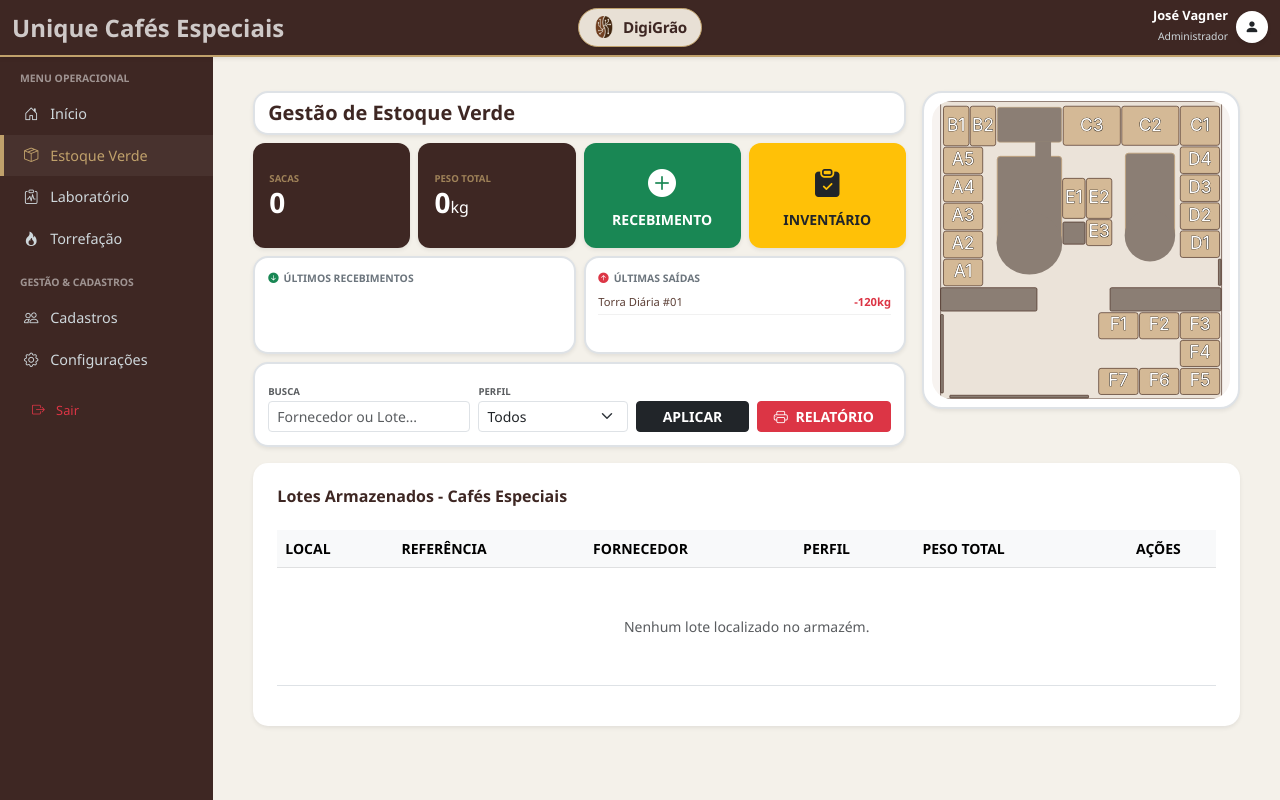
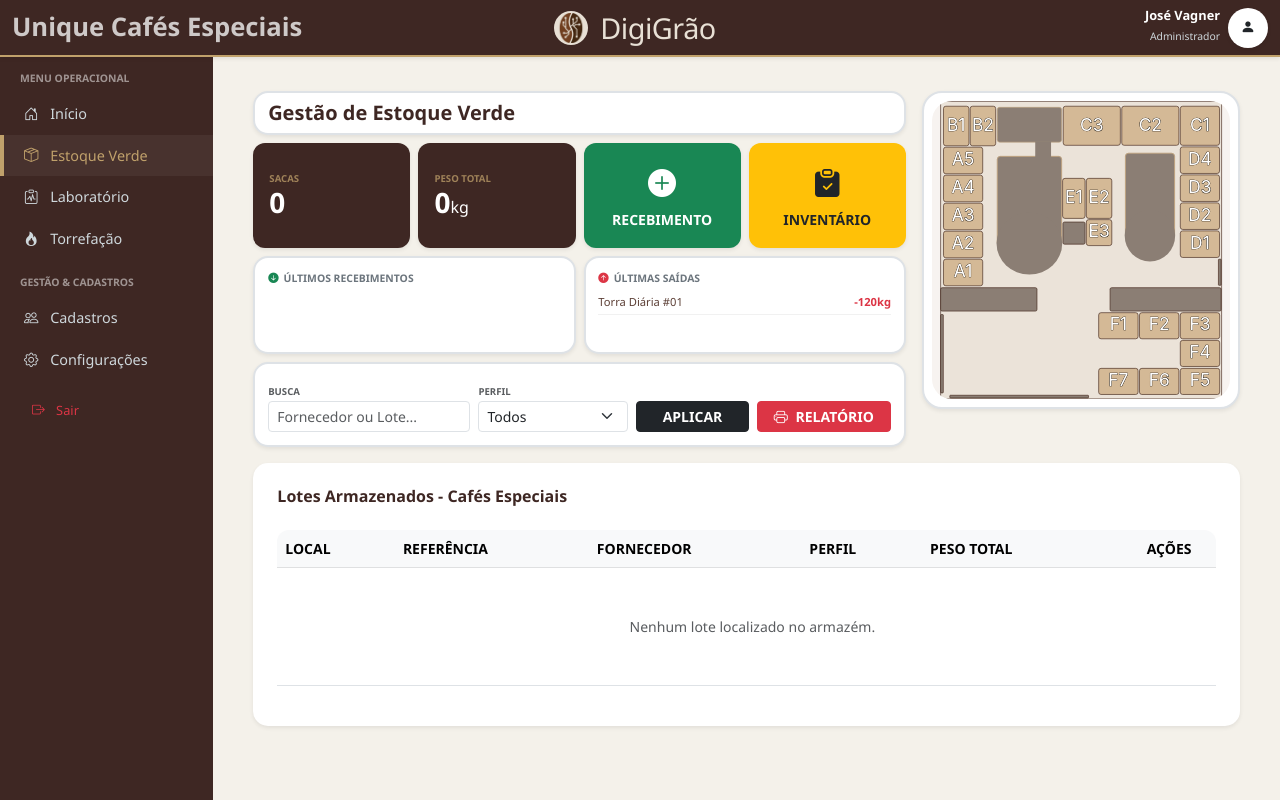
Before and after one commit to JoseVagnerPJ/CoffeeSystem, a Laravel app: page /green-coffee in a window 1280 px wide. Run offline with Laravel 8, Linux system fonts and the light colour scheme; the visitor is signed in with stand-in values (Sample User, id 1); data comes from the database, SQL or seed files in the repository; data that the repository does not hold is empty; some libraries are stand-ins or nearby versions.

Commit message:
pequeno ajuste

```diff
--- a/resources/views/green-coffee/index.blade.php
+++ b/resources/views/green-coffee/index.blade.php
@@ -169,7 +169,7 @@
         </div>
     </div>
 
-    {{-- TABELA DE LOTES GERAL --}}
+    {{-- TABELA DE LOTES GERAL (REGRAS GLOBAIS DO APP.BLADE APLICADAS) --}}
     <div id="printable-table" class="card shadow-sm border-0 p-4 mt-2" style="border-radius: 15px;">
         <h5 class="fw-bold mb-4" style="color: var(--coffee-brown); font-size: 1rem;">Lotes Armazenados - Cafés Especiais</h5>
         <div class="table-responsive">
--- a/resources/views/laboratory/index.blade.php
+++ b/resources/views/laboratory/index.blade.php
@@ -76,7 +76,7 @@
 
     /* --- TABELAS --- */
     .table-responsive-custom { width: 100%; overflow-x: auto; border-radius: 12px; }
-    .inner-table { min-width: 1000px; table-layout: fixed; border-collapse: separate; border-spacing: 0 5px; }
+    .inner-table { min-width: 950px; table-layout: fixed; border-collapse: separate; border-spacing: 0 5px; }
     .inner-table th { padding: 12px 10px; background: #f8f9fa; border-bottom: 2px solid #dee2e6; }
     .inner-table td { padding: 15px 10px; vertical-align: middle; }
 
@@ -207,7 +207,9 @@
                         <td class="text-muted small">#{{ $session->id }}</td>
                         <td class="fw-bold">{{ $session->title }}</td>
                         <td class="text-center fw-bold text-dark">{{ $session->items_count }}</td>
-                        <td class="text-center">{{ $session->participants_count }}</td>
+                        <td class="text-center fw-bold {{ $session->status == 'aberto' ? 'text-success' : '' }}">
+                            {{ $session->status == 'aberto' ? '-' : $session->participants_count }}
+                        </td>
                         <td class="small">{{ date('d/m/Y H:i', strtotime($session->started_at ?? $session->created_at)) }}</td>
                         <td><span class="badge {{ $session->status == 'finalizado' ? 'bg-danger-subtle text-danger' : 'bg-success-subtle text-success' }} fw-bold" style="font-size: 0.6rem;">{{ strtoupper($session->status) }}</span></td>
                         <td class="text-center no-print">
--- a/resources/views/layouts/app.blade.php
+++ b/resources/views/layouts/app.blade.php
@@ -18,60 +18,81 @@
 
     <style>
         :root {
-            --coffee-brown: #3e2723; --coffee-gold: #c0a16b;
-            --coffee-cream: #f4f1ea; --coffee-text: #5d4037;
+            --coffee-brown: #3e2723;
+            --coffee-gold: #c0a16b;
+            --coffee-cream: #f4f1ea;
+            --coffee-text: #5d4037;
             --coffee-white: #ffffff;
             --coffee-gold-light: #e8e0d5;
         }
         body { background-color: var(--coffee-cream); color: var(--coffee-text); font-family: 'Segoe UI', sans-serif; }
 
-        /* Ajuste de Altura: 55px para uma barra mais elegante */
+        /* --- NAVBAR TOP --- */
         .navbar-top { background-color: var(--coffee-brown); border-bottom: 2px solid var(--coffee-gold); min-height: 55px; }
         .sidebar { position: fixed; top: 55px; bottom: 0; left: 0; z-index: 1000; background-color: var(--coffee-brown); padding: 0; }
 
         .nav-link { color: #cfd8dc; padding: 10px 20px; transition: 0.3s; border-left: 4px solid transparent; text-decoration: none; display: block; font-size: 0.9rem; }
         .nav-link:hover, .nav-link.active { color: var(--coffee-gold); background-color: rgba(255,255,255,0.05); border-left: 4px solid var(--coffee-gold); }
 
-        /* Margem do conteúdo ajustada para a nova altura */
         .main-content { margin-top: 75px; padding-bottom: 40px; }
 
-        /* Logo da Unidade Reduzida */
-        .unit-logo-nav {
-            height: 30px;
-            width: 30px;
-            object-fit: cover;
-            border-radius: 4px;
-            border: 1px solid rgba(255,255,255,0.2);
-            background-color: white;
-            margin-right: 8px;
+        /* --- BRANDING / LOGO AJUSTADA CONFORME SOLICITADO --- */
+        .brand-center-pill {
+            background-color: transparent; /* Fundo removido de tudo */
+            padding: 3px 15px 3px 5px;
+            border-radius: 25px;
+            border: none; /* Borda removida */
+            display: flex;
+            align-items: center;
+            box-shadow: none; /* Sombra removida */
         }
 
-        /* Logo do Sistema e Cápsula Central Reduzidas */
-        .system-logo-central { height: 22px; width: auto; margin-right: 8px; }
-
-        .brand-center-pill {
-            background-color: var(--coffee-gold-light);
-            padding: 2px 14px;
-            border-radius: 20px;
-            border: 1px solid var(--coffee-gold);
-            box-shadow: 0 1px 3px rgba(0,0,0,0.1);
+        /* O fundo claro agora fica APENAS no círculo da logo */
+        .logo-bg-circle {
+            background-color: var(--coffee-gold-light); /* Cor bege aplicada aqui */
+            width: 34px;
+            height: 34px;
+            display: flex;
+            align-items: center;
+            justify-content: center;
+            border-radius: 50%;
+            margin-right: 12px;
         }
 
-        .brand-center-pill .navbar-brand {
-            color: var(--coffee-brown) !important;
-            font-size: 0.95rem; /* Nome menor para ser mais discreto */
+        .system-logo-central { height: 30px; width: auto; }
+
+        .brand-text-style {
+            color: var(--coffee-gold-light) !important; /* Texto agora tem a cor do fundo antigo */
+            font-weight: 500;
+            font-size: 1.8rem; /* Aumentado levemente para destaque */
+            letter-spacing: -0.5px;
+            text-decoration: none;
         }
 
-        /* Avatar do Usuário Reduzido */
-        .user-avatar-nav { width: 32px; height: 32px; }
+        /* --- RESPONSIVIDADE GLOBAL PARA TABELAS (NOTEBOOKS) --- */
+        .table-responsive {
+            overflow-x: auto !important;
+            -webkit-overflow-scrolling: touch;
+            border-radius: 12px;
+        }
 
-        /* Select2 Customizado */
+        /* Força qualquer tabela dentro de um container responsivo a ter largura mínima */
+        .table-responsive table {
+            min-width: 950px !important;
+        }
+
+        /* --- OUTROS ELEMENTOS --- */
+        .unit-logo-nav {
+            height: 40px; width: 40px; object-fit: cover;
+            border-radius: 6px; border: 1px solid rgba(255,255,255,0.2);
+            background-color: white; margin-right: 10px;
+        }
+
+        .user-avatar-nav { width: 40px; height: 40px; }
+
         .select2-container--default .select2-selection--single {
-            height: 40px !important;
-            border: 1px solid #dee2e6 !important;
-            border-radius: 8px !important;
-            display: flex !important;
-            align-items: center !important;
+            height: 40px !important; border: 1px solid #dee2e6 !important;
+            border-radius: 8px !important; display: flex !important; align-items: center !important;
         }
     </style>
 </head>
@@ -79,22 +100,24 @@
     <nav class="navbar navbar-dark fixed-top navbar-top shadow-sm py-0">
         <div class="container-fluid d-flex align-items-center justify-content-between" style="height: 55px;">
 
-            {{-- Lado Esquerdo: Logo da Unidade + Nome --}}
+            {{-- Lado Esquerdo: Unidade --}}
             <div class="d-none d-md-flex align-items-center" style="flex: 1;">
-                @if(Auth::check() && Auth::user()->mainCompany->logo)
+                @if(Auth::check() && Auth::user()->mainCompany && Auth::user()->mainCompany->logo)
                     <img src="{{ asset('storage/' . Auth::user()->mainCompany->logo) }}" alt="Logo Unidade" class="unit-logo-nav">
                 @endif
-                <span class="text-white fw-bold opacity-75 text-truncate" style="font-size: 1.5rem;">
-                    {{ Auth::check() ? Auth::user()->mainCompany->name : 'Unique Cafés' }}
+                <span class="text-white fw-bold opacity-75 text-truncate" style="font-size: 1.6rem;">
+                    {{ Auth::check() && Auth::user()->mainCompany ? Auth::user()->mainCompany->name : 'Unique Cafés' }}
                 </span>
             </div>
 
-            {{-- CENTRO: Branding DigiGrão (Compacto) --}}
+            {{-- CENTRO: Branding DigiGrão (Refatorado conforme solicitado) --}}
             <div class="d-flex justify-content-center" style="flex: 1;">
                 <div class="brand-center-pill">
-                    <a class="navbar-brand d-flex align-items-center me-0" href="{{ route('inicio') }}">
-                        <img src="{{ asset('images/logo.png') }}" alt="Logo" class="system-logo-central">
-                        <span class="fw-bold mb-0" style="letter-spacing: -0.3px;">DigiGrão</span>
+                    <a class="d-flex align-items-center text-decoration-none" href="{{ route('inicio') }}">
+                        <div class="logo-bg-circle">
+                            <img src="{{ asset('images/logo.png') }}" alt="Logo" class="system-logo-central">
+                        </div>
+                        <span class="brand-text-style">DigiGrão</span>
                     </a>
                 </div>
             </div>
```
Also changed, not shown: resources/views/roasting/index.blade.php (+28 -8 lines).
